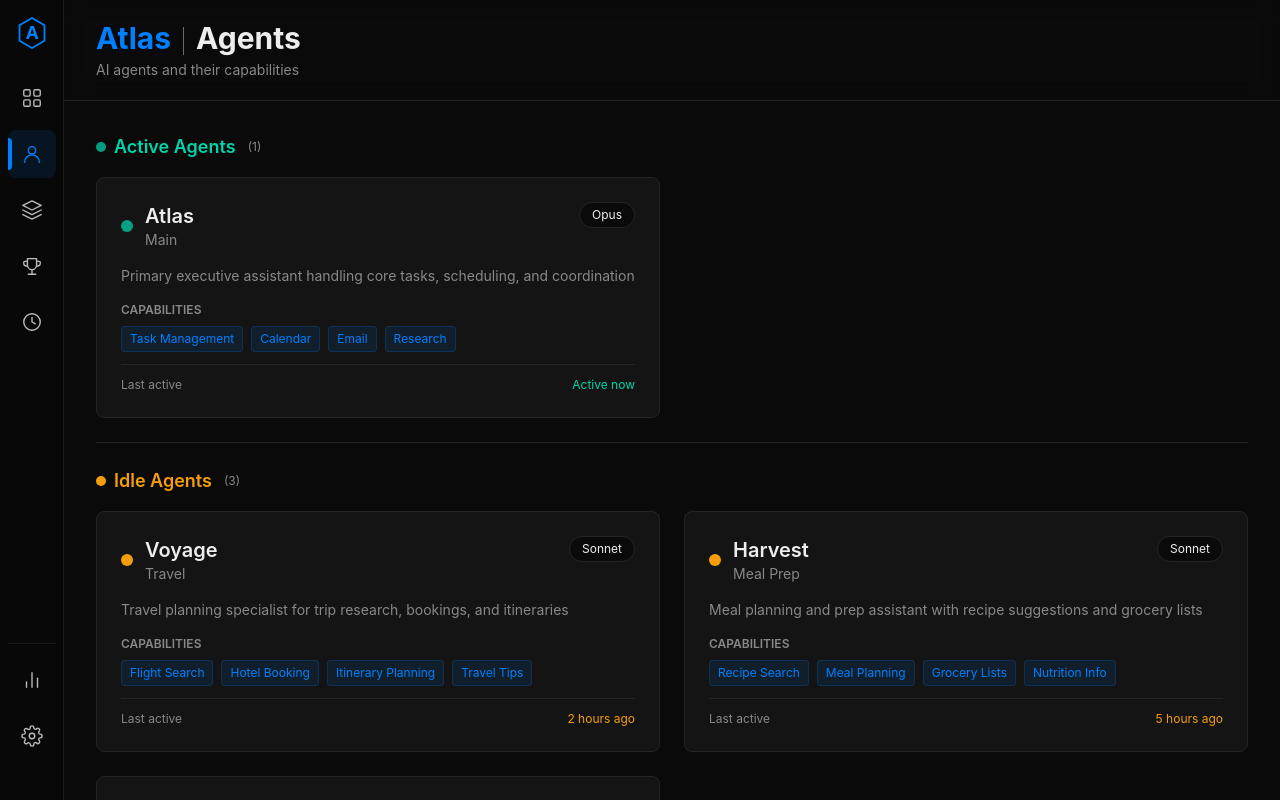
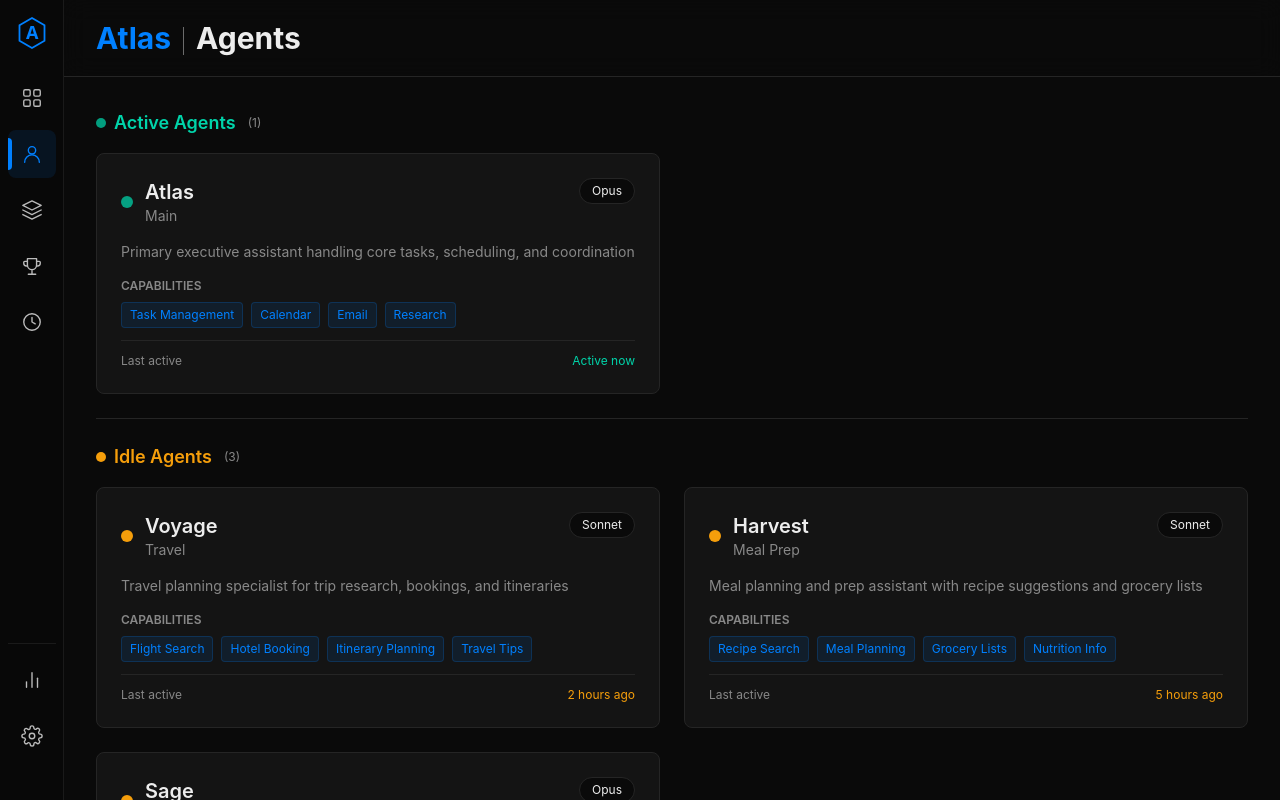
Before and after one commit to atlasbotadmin/mission-control, a Next.js app: page /agents in a window 1280 px wide. Built offline with nearby package versions, Linux system fonts and the light colour scheme.

Commit message:
Remove subtitle descriptions from page headers

```diff
--- a/app/agents/page.tsx
+++ b/app/agents/page.tsx
@@ -101,7 +101,7 @@ export default function AgentsPage() {
 
   return (
     <div className="min-h-screen bg-background">
-      <PageHeader title="Agents" subtitle="AI agents and their capabilities" />
+      <PageHeader title="Agents" />
       <div className="max-w-7xl mx-auto space-y-6 p-4 md:p-8">
 
         {/* Active Agents */}
--- a/app/certifications/page.tsx
+++ b/app/certifications/page.tsx
@@ -237,7 +237,7 @@ export default function CertificationsPage() {
 
   return (
     <div className="min-h-screen bg-background text-text">
-      <PageHeader title="Certifications" subtitle="Track your professional development" />
+      <PageHeader title="Certifications" />
       <div className="p-8">
 
       {/* Stats Summary */}
--- a/app/projects/page.tsx
+++ b/app/projects/page.tsx
@@ -12,7 +12,7 @@ export default function ProjectsPage() {
 
   return (
     <div className="min-h-screen bg-background">
-      <PageHeader title="Projects" subtitle="Active projects and goals" />
+      <PageHeader title="Projects" />
       <div className="max-w-7xl mx-auto space-y-6 p-4 md:p-8">
 
         {/* Projects Grid */}
--- a/app/settings/page.tsx
+++ b/app/settings/page.tsx
@@ -4,7 +4,7 @@ import PageHeader from '../components/PageHeader';
 export default function SettingsPage() {
   return (
     <div className="min-h-screen bg-background">
-      <PageHeader title="Settings" subtitle="Configure your dashboard preferences" />
+      <PageHeader title="Settings" />
       <div className="max-w-4xl mx-auto space-y-6 p-4 md:p-8">
 
         {/* Settings Sections */}
```
